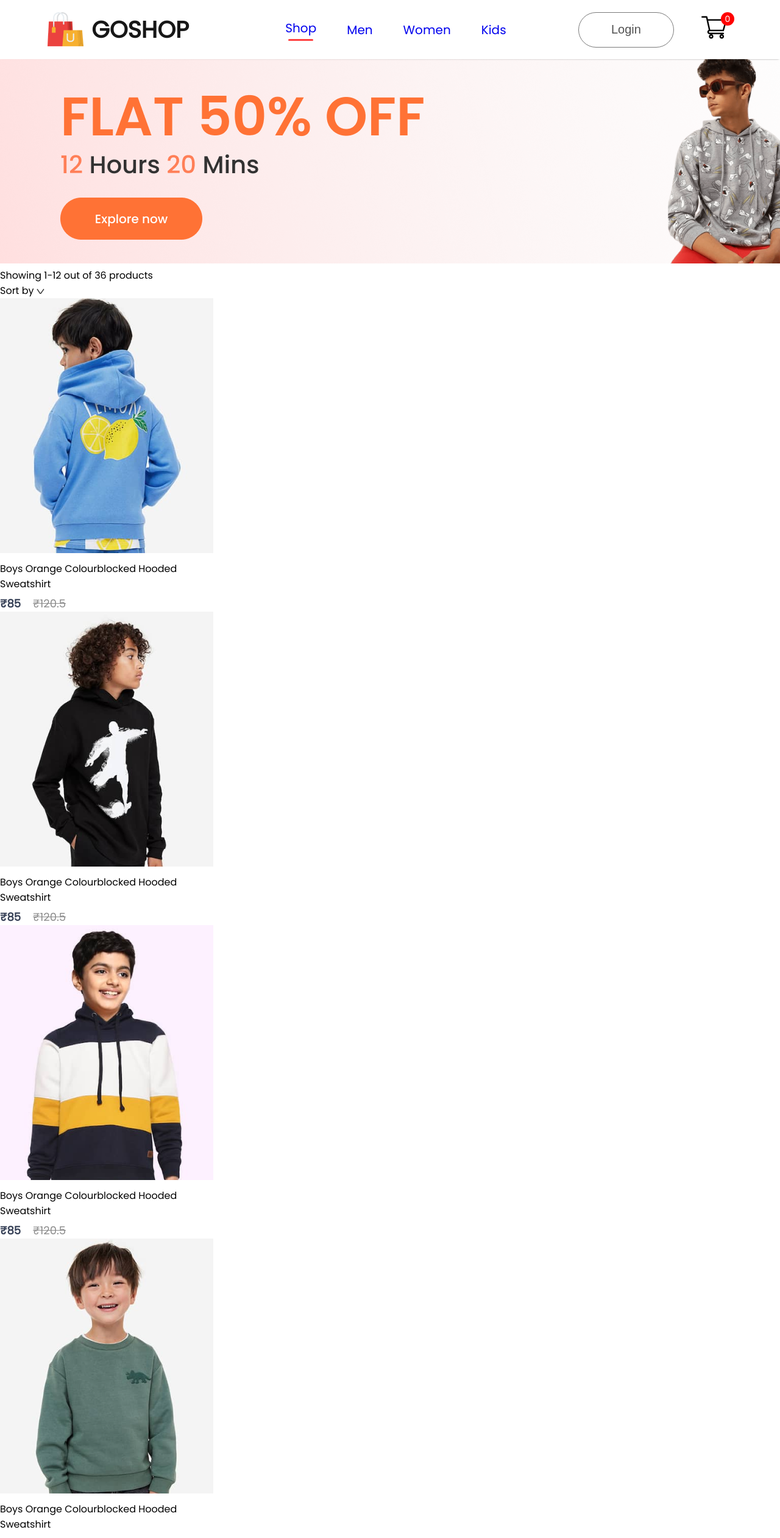
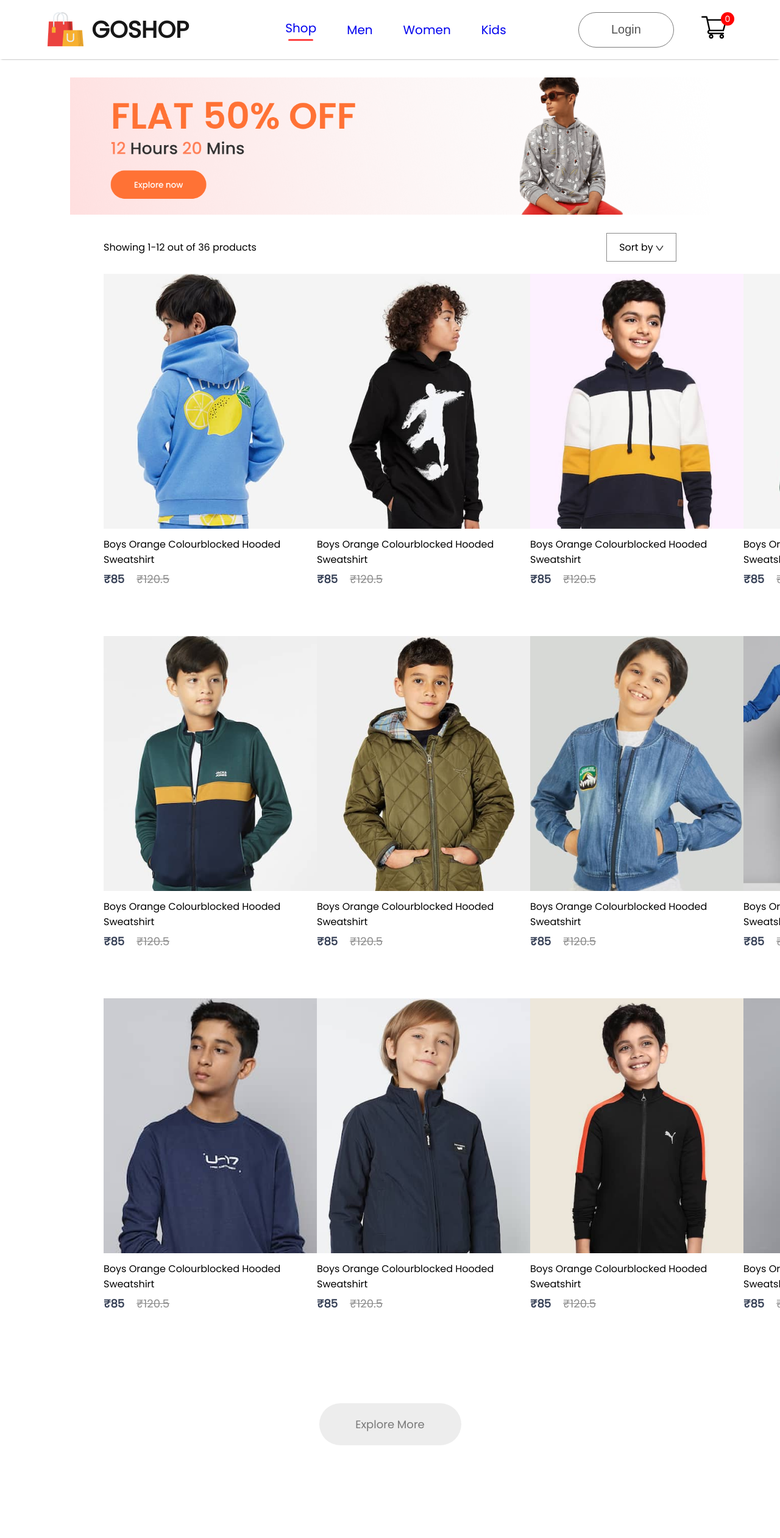
Before and after one commit to janeshkrish/GOSHOP, a React (Create React App) app: page /kids in a window 1280 px wide. Shown: the top 2522 px of the page at 61% size. Built offline with nearby package versions, Linux system fonts and the light colour scheme.

Commit message:
shopcategory css added

```diff
--- a/src/Pages/CSS/ShopCategory.css
+++ b/src/Pages/CSS/ShopCategory.css
@@ -0,0 +1,38 @@
+.shopcategory-banner{
+    display: block;
+    margin: 30px auto;
+    width: 82%
+}
+.shopcategory-indexsort{
+    display: flex;
+    justify-content: space-between;
+    align-items: center;
+    margin: 0 170px;
+}
+.shopcategory-sort{
+    padding: 10px 20px;
+    border-rasdius: 40px;
+    border: 1px solid #888;
+}
+.shopvategory-indexsort p span{
+      font-weight: 600;
+}
+.shopcategory-products{
+    margin: 20px 170px;
+    display: grid;
+    grid-template-columns: 1fr 1fr 1fr 1fr;
+    row-gap: 80px;
+}
+.shopcategory-loadmore{
+    display: flex;
+    justify-content: center;
+    align-items: center;
+    margin: 150px auto;
+    width: 233px;
+    height: 69px;
+    border-radius: 75px;
+    background: #ededed;
+    color: #787878;
+    font-size: 18px;
+    font-weight: 500;
+}
--- a/src/Pages/ShopCategory.jsx
+++ b/src/Pages/ShopCategory.jsx
@@ -8,7 +8,7 @@
   const {all_products} = useContext(ShopContext);
   return (
     <div className='shop-category'>
-        <img src={props.banner} alt="" />
+        <img className="shopcategory-banner" src={props.banner} alt="" />
         <div className="shopcategory-indexsort">
           <p>
             <span>Showing 1-12</span> out of 36 products
@@ -28,6 +28,9 @@
               }
           })}
         </div>
+        <div className="shopcategory-loadmore">
+          Explore More
+        </div>
     </div>
   )
 }
```
